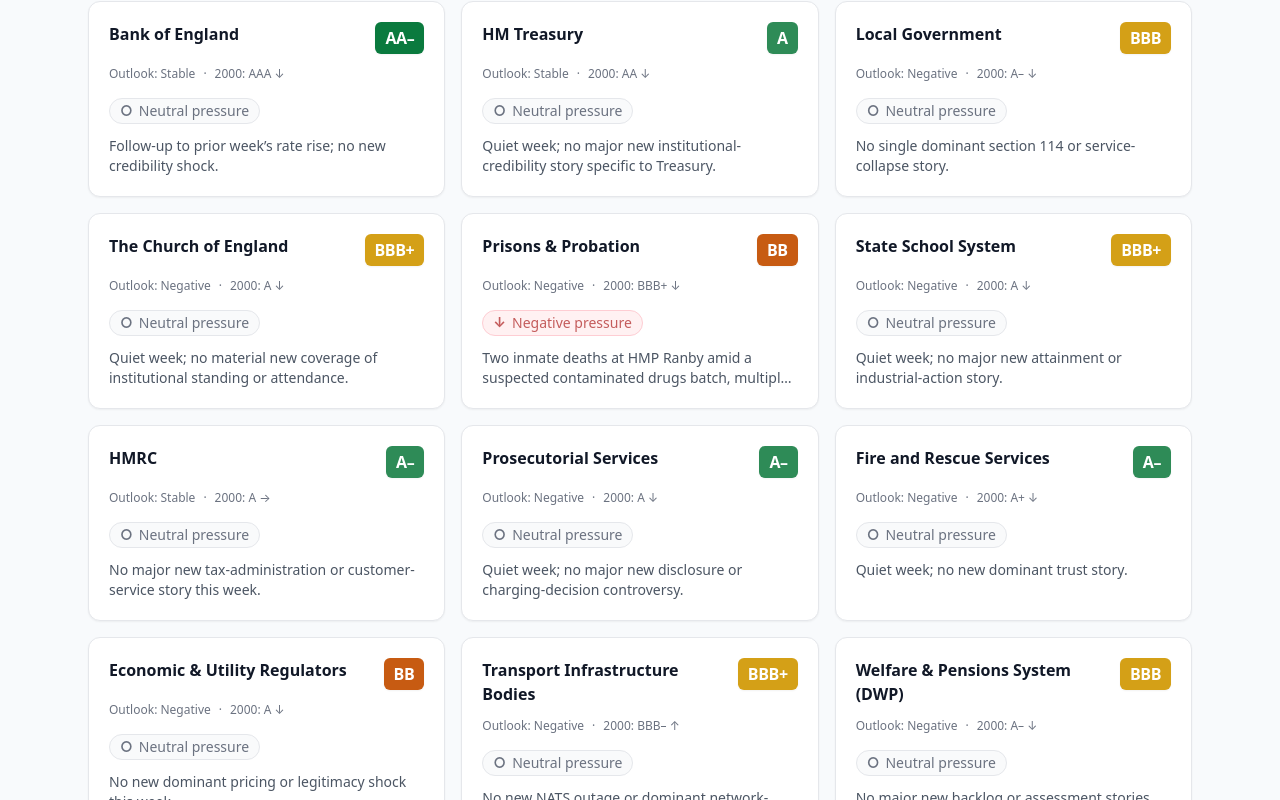
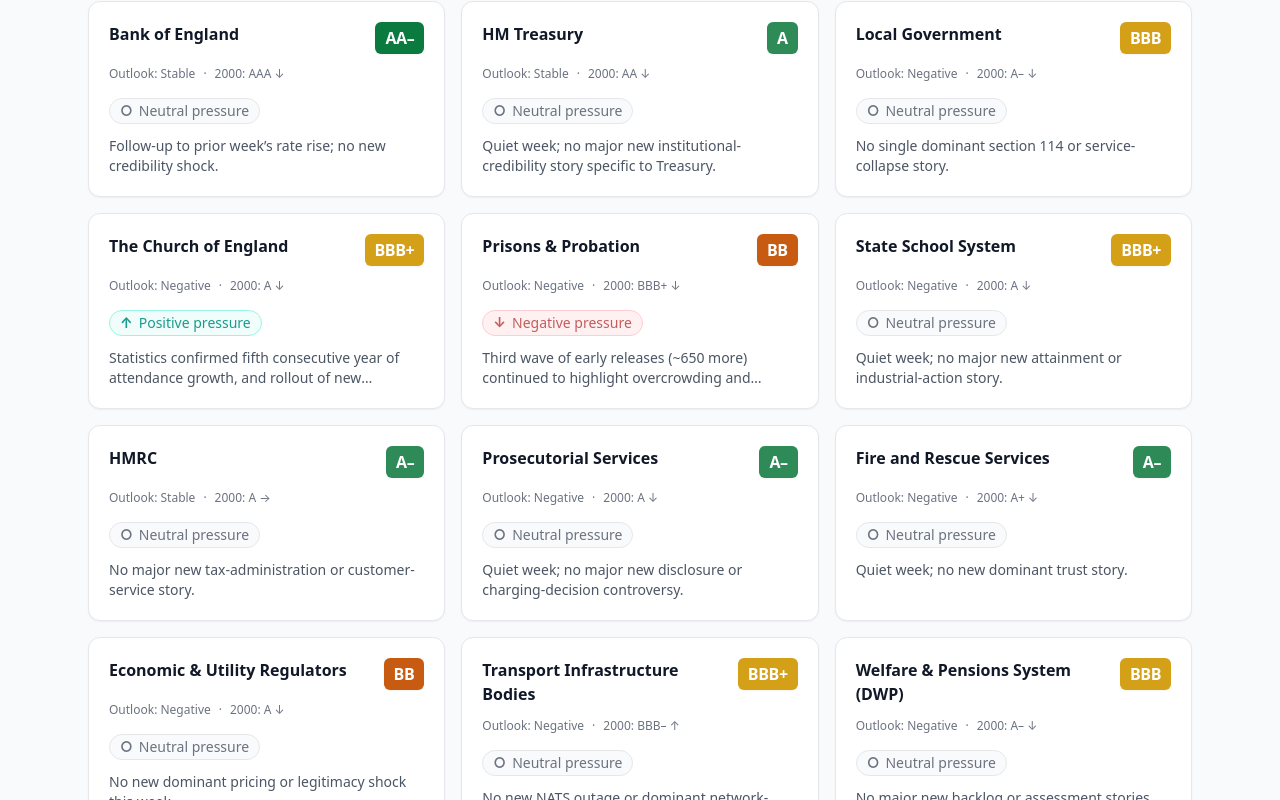
Before and after one commit to stumpyuk1/gir-institutional-ratings, a Next.js app: page / in a window 1280 px wide. Shown: the part 1602-2402 px from the top of the page. Built offline with nearby package versions, Linux system fonts and the light colour scheme.

Commit message:
Update weekly trust-pressure signals for week 9–15 Nov 2026 (part3)

```diff
--- a/data/institutions-part3.ts
+++ b/data/institutions-part3.ts
@@ -11,9 +11,9 @@ export const part3: Institution[] = [
     formalDate: "2026-Q3",
     baseline2000: "A",
     trajectory: "Deteriorating",
-    weeklySignal: "Neutral",
-    signalWeek: "2 – 8 Nov 2026",
-    signalDriver: "Quiet week; no material new coverage of institutional standing or attendance.",
+    weeklySignal: "Positive",
+    signalWeek: "9 – 15 Nov 2026",
+    signalDriver: "Statistics confirmed fifth consecutive year of attendance growth, and rollout of new independent safeguarding complaints process.",
     summary: "The Church of England remains the established church with residual soft-power and civic roles. Attendance, membership and cultural authority have declined substantially since 2000; safeguarding failures have damaged trust.",
     trajectoryNotes: [
       "Weekly attendance and membership have fallen sharply over 25 years.",
@@ -47,8 +47,8 @@ export const part3: Institution[] = [
     baseline2000: "BBB+",
     trajectory: "Deteriorating",
     weeklySignal: "Negative",
-    signalWeek: "2 – 8 Nov 2026",
-    signalDriver: "Two inmate deaths at HMP Ranby amid a suspected contaminated drugs batch, multiple code blues, lockdown and drone deliveries highlighted ongoing failures in prison security and control.",
+    signalWeek: "9 – 15 Nov 2026",
+    signalDriver: "Third wave of early releases (~650 more) continued to highlight overcrowding and reduced time served.",
     summary: "2026-Q3 formal review: rating lowered one notch to BB, outlook remains Negative. The adult male estate is again at about 97–98 per cent, and from 1 October 2026 headroom is being created by the Sentencing Act early-release scheme (about 700 on the first day, about 2,500 by year-end) rather than by usable places. Safety and rehabilitation performance remain impaired relative to the early 2000s baseline.",
     trajectoryNotes: [
       "Prison population and density pressures have intensified; adult male occupancy again above 97 per cent in September 2026.",
@@ -82,7 +82,7 @@ export const part3: Institution[] = [
     baseline2000: "A",
     trajectory: "Deteriorating",
     weeklySignal: "Neutral",
-    signalWeek: "2 – 8 Nov 2026",
+    signalWeek: "9 – 15 Nov 2026",
     signalDriver: "Quiet week; no major new attainment or industrial-action story.",
     summary: "The state school system continues to deliver universal provision. Attainment gaps, teacher recruitment/retention and post-pandemic recovery pressures have eroded the overall profile from the early-2000s baseline.",
     trajectoryNotes: [
@@ -117,8 +117,8 @@ export const part3: Institution[] = [
     baseline2000: "A",
     trajectory: "Stable",
     weeklySignal: "Neutral",
-    signalWeek: "2 – 8 Nov 2026",
-    signalDriver: "No major new tax-administration or customer-service story this week.",
+    signalWeek: "9 – 15 Nov 2026",
+    signalDriver: "No major new tax-administration or customer-service story.",
     summary: "HMRC collects the bulk of UK tax revenue with improving digital channels. Customer service performance and complexity of the tax code remain persistent criticisms; compliance yield is a relative strength.",
     trajectoryNotes: [
       "Digital transformation (Making Tax Digital etc.) has progressed.",
@@ -152,7 +152,7 @@ export const part3: Institution[] = [
     baseline2000: "A",
     trajectory: "Deteriorating",
     weeklySignal: "Neutral",
-    signalWeek: "2 – 8 Nov 2026",
+    signalWeek: "9 – 15 Nov 2026",
     signalDriver: "Quiet week; no major new disclosure or charging-decision controversy.",
     summary: "The Crown Prosecution Service and related prosecutorial functions operate under caseload and disclosure pressures. Public confidence has been affected by high-profile failures and backlogs in the wider criminal justice system.",
     trajectoryNotes: [
@@ -187,7 +187,7 @@ export const part3: Institution[] = [
     baseline2000: "A+",
     trajectory: "Deteriorating",
     weeklySignal: "Neutral",
-    signalWeek: "2 – 8 Nov 2026",
+    signalWeek: "9 – 15 Nov 2026",
     signalDriver: "Quiet week; no new dominant trust story.",
     summary: "External public trust remains among the highest of any UK public service, and emergency response is still broadly effective. Lengthening response times, on-call recruitment/retention pressure, post-Grenfell building-safety demands, and HMICFRS findings on culture and misconduct have eroded the overall profile from a clear A+ baseline.",
     trajectoryNotes: [
```
